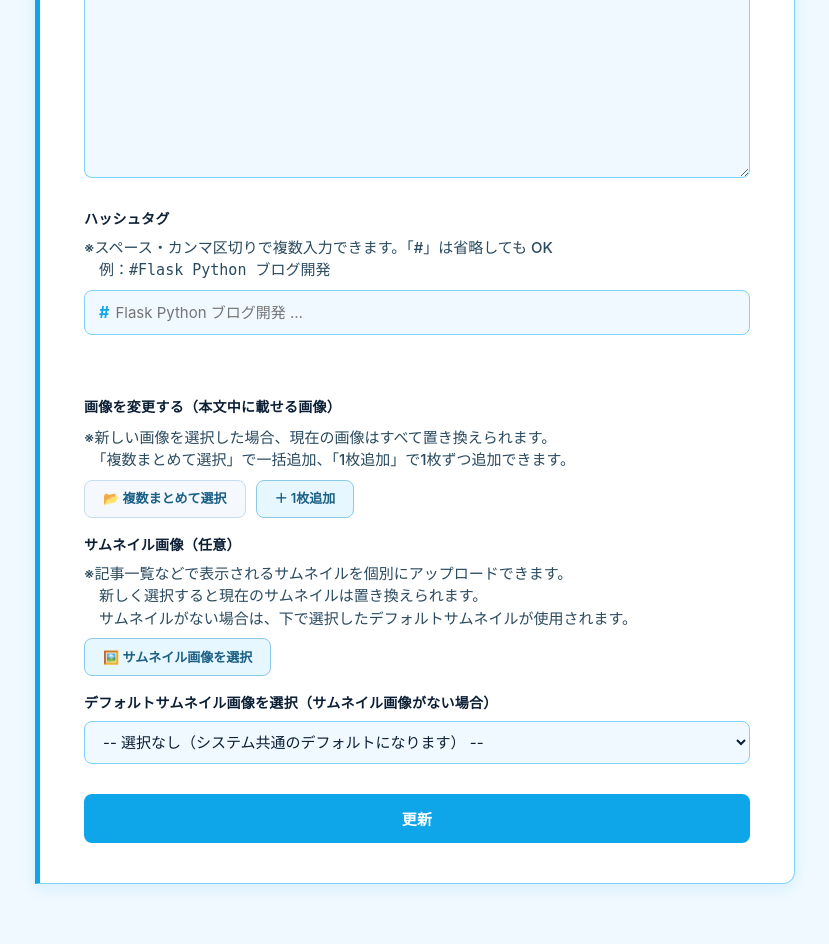
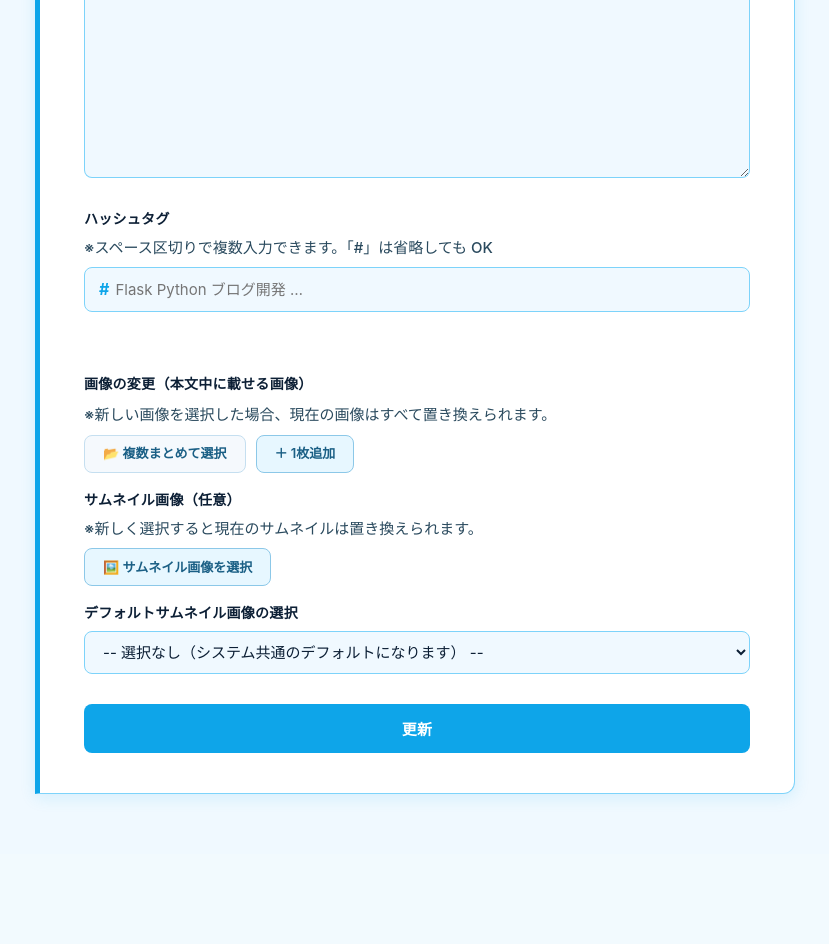
Before and after one commit to Yuta1728/blog_project_private, a Flask app: template matome/templates/update.html in a window 1280 px wide. Shown: the part 1142-2086 px from the top of the page, without its empty margins (225-1054 px from the left). After the commit the page ends 1943 px from the top, so only its background shows below. Run offline with Flask 3, Linux system fonts and the light colour scheme; the template is opened without the code that fills it, so the values that code supplies are empty; parts of the project's set-up code (start-up, migrations or seed data) failed here and were passed over; some libraries are stand-ins or nearby versions.

Commit message:
html上の機能説明文の修正

```diff
--- a/matome/templates/about.html
+++ b/matome/templates/about.html
@@ -28,7 +28,7 @@
             <p>
                 はじめまして!「MITO Blog」管理者の MITO です。<br>
                 普段は旅行や野球観戦、ゲーム、映画・作品鑑賞など、多趣味に楽しんでいます。<br>
-                最近は特にAIを活用したWebアプリ開発に挑戦中です。
+                最近はAIを活用したWebアプリ開発に挑戦中です。
             </p>
         </section>
 
@@ -36,7 +36,7 @@
             <h2 class="info-section-title">💡 興味・関心</h2>
             <p>
                 今後、大学の研究で必要になるデータ分析やWebアプリ開発に関連する知識や技術習得のため、
-                AIの活用法をはじめ、フロントエンドデザイン、セキュリティの強化、機械学習について学習中です。
+                AIの活用法をはじめ、フロントエンドデザイン、セキュリティ設計、機械学習について勉強中です。
             </p>
         </section>
 
--- a/matome/templates/update.html
+++ b/matome/templates/update.html
@@ -99,8 +99,7 @@
         <!-- ===== ハッシュタグ入力 ===== -->
         <p>
             <label for="hashtag_input">ハッシュタグ</label>
-            ※スペース・カンマ区切りで複数入力できます。「#」は省略しても OK<br>
-            　例：<code>#Flask Python ブログ開発</code>
+            ※スペース区切りで複数入力できます。「#」は省略しても OK
         </p>
         <div class="hashtag-input-wrapper">
             <span class="hashtag-prefix">#</span>
@@ -124,9 +123,8 @@
         {% if post.img_name %}
             <label>現在の画像・キャプション</label>
             <p class="img-edit-note">
-                ※画像の説明（キャプション）を編集できます。空欄のままにすると非表示になります。<br>
-                ※<strong>「更新」ボタンを押すまで確定しません</strong>。<br>
-                ※画像を削除すると残りの画像の番号（[imgN]）が繰り上がります。
+                ※画像キャプションの編集。空欄のままは非表示になります。<br>
+                ※<strong>画像を削除すると残りの画像番号（[imgN]）が繰り上がります</strong>。
             </p>
             <div id="existing-img-list">
                 {% for img in post.img_name.split(',') %}
@@ -157,10 +155,9 @@
 
         <!-- ===== 新しい画像の追加エリア ===== -->
         <div>
-            <label>画像を変更する（本文中に載せる画像）</label>
+            <label>画像の変更（本文中に載せる画像）</label>
             <p class="img-change-note">
-                ※新しい画像を選択した場合、現在の画像はすべて置き換えられます。<br>
-                　「複数まとめて選択」で一括追加、「1枚追加」で1枚ずつ追加できます。
+                ※新しい画像を選択した場合、現在の画像はすべて置き換えられます。
             </p>
 
             <!-- 既存：複数一括選択 input（img-input-hidden で非表示にして JS から参照） -->
@@ -187,7 +184,7 @@
                  初期非表示（create_update.css の #preview-area）。JSが表示を切り替える -->
             <div id="preview-area" class="preview-area--spaced">
                 <p class="preview-area-title">
-                    📸 新しい画像のプレビュー（更新後はこちらに差し替えられます）
+                    📸 新規画像のプレビュー（更新後はこちらに差し替え）
                 </p>
                 <div id="preview-list"></div>
             </div>
@@ -200,9 +197,7 @@
                ============================================================ #}
             <p>
                 <label>サムネイル画像（任意）</label>
-                ※記事一覧などで表示されるサムネイルを個別にアップロードできます。<br>
-                　新しく選択すると現在のサムネイルは置き換えられます。<br>
-                　サムネイルがない場合は、下で選択したデフォルトサムネイルが使用されます。
+                ※新しく選択すると現在のサムネイルは置き換えられます。<br>
             </p>
 
             {# 現在のサムネイル（既存）— 存在するときのみ表示 #}
@@ -244,7 +239,7 @@
             </div>
 
             <p>
-                <label for="default_thumb_select">デフォルトサムネイル画像を選択（サムネイル画像がない場合）</label>
+                <label for="default_thumb_select">デフォルトサムネイル画像の選択</label>
                 <select name="default_thumb_select" id="default_thumb_select" onchange="previewDefaultThumb(this)">
                     <option value="none" {% if not post.default_thumb %}selected{% endif %}>-- 選択なし（システム共通のデフォルトになります） --</option>
                     <option value="thumb_option1.jpg"  {% if post.default_thumb == 'thumb_option1.jpg'  %}selected{% endif %}>選択肢1：趣味</option>
```
Also changed, not shown: matome/templates/create.html (+4 -6 lines).
